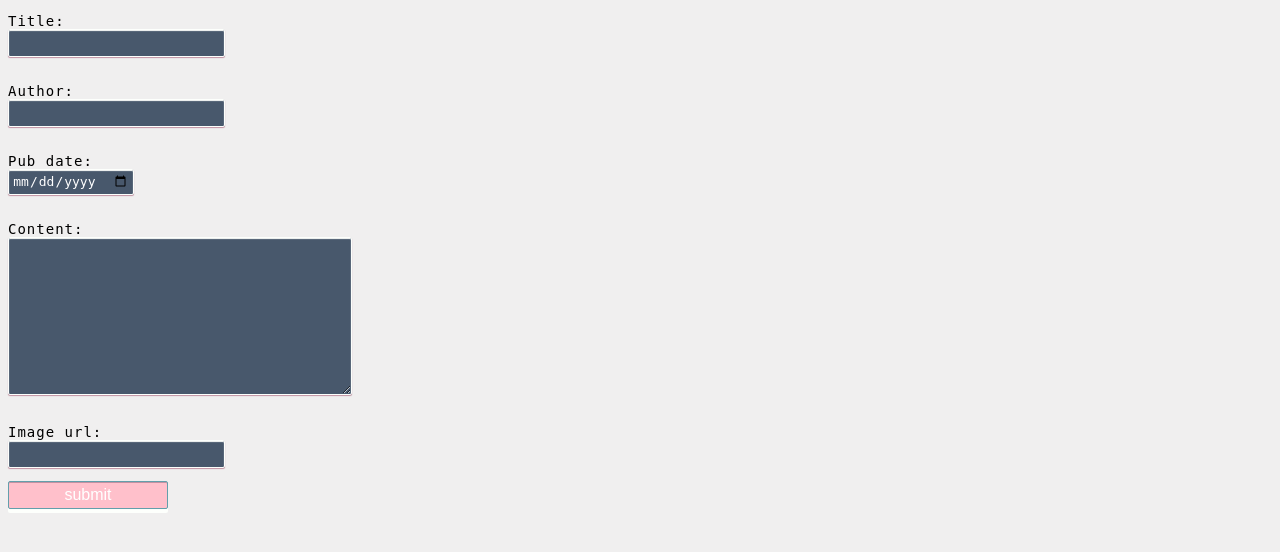
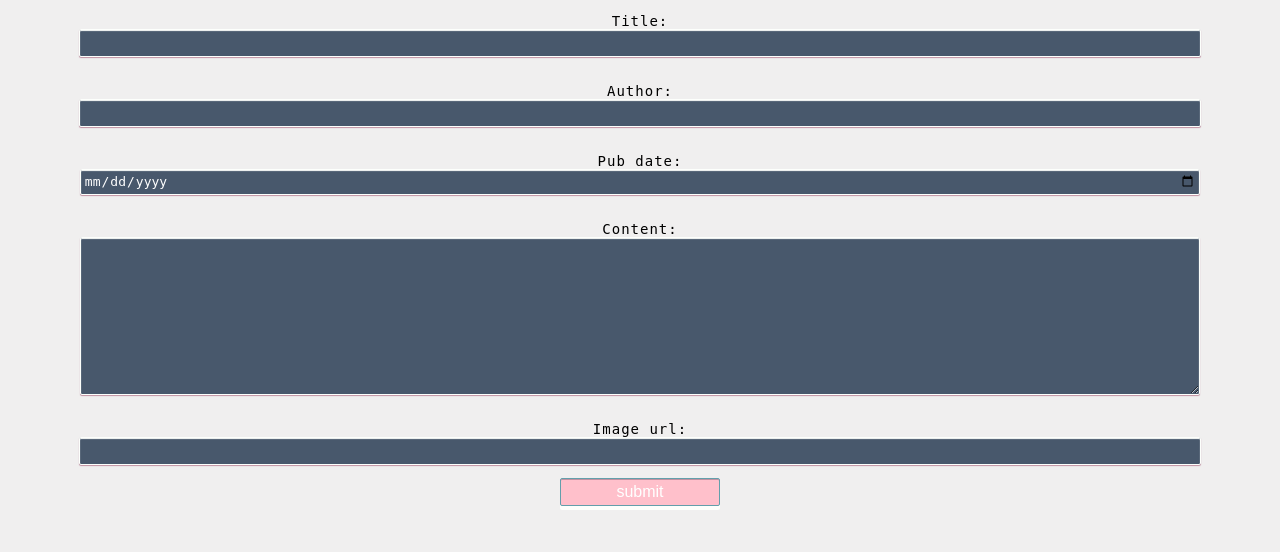
Before and after one commit to hellokirilee/django_project, a Django app: page /news/add-story/ in a window 1280 px wide. Shown: the part 87-639 px from the top of the page. Run offline with Django 3.2, Linux system fonts and the light colour scheme; some web fonts are replaced.

Commit message:
CSS update

```diff
--- a/she_codes_news/news/static/news/styles.css
+++ b/she_codes_news/news/static/news/styles.css
@@ -85,14 +85,28 @@
     width: 50%;
 }
 
+#wrapper {
+    display: flex;
+    flex-direction: column;
+    justify-items: center;
+    justify-content: center;
+    align-content: space-around;
+}
+
 form {
     display: flex;
     flex-direction: column;
-    flex-wrap: nowrap;
     justify-content:stretch;
     float: top;
-    width: 80em;
+
+
   }
+
+form p {
+    display: flex;
+    flex-direction: column;
+    align-items: center;
+}
 
 input,
 textarea {
@@ -104,8 +118,7 @@ textarea {
   background: #48586c;
   transition: all 0.2s ease;
   color: white;
-  justify-content: stretch;
-
+  width: 88%;
 }
 
 input[type="submit"] {
@@ -113,8 +126,12 @@ input[type="submit"] {
   border: 1px solid #639fabff;
   box-shadow: inset 0px 1px 0px #c191a1ff, 0px 4px 0px #fdfffcff;
   width: 10em;
+  display: flex;
+  flex-direction: column;
+  align-self: center
+
+
 }
-
 
 input:focus,
 textarea:focus {
--- a/she_codes_news/news/templates/news/createStory.html
+++ b/she_codes_news/news/templates/news/createStory.html
@@ -4,12 +4,12 @@
 <link rel="stylesheet" type="text/css" href="{% static 'news/styles.css' %}">
 {% endblock %}
 {% block content%}
-
+<div id ="wrapper">
 <form action="" method="post">
     {% csrf_token %}
     {{ form.as_p }}
     <input type="submit" value="submit">
 
 </form>
-
+</div>
 {% endblock %}
```
